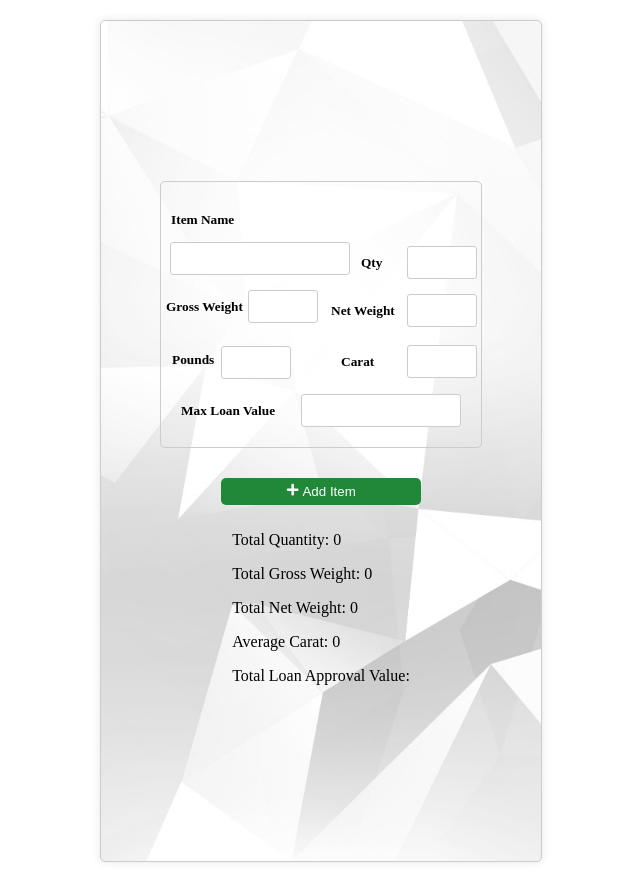
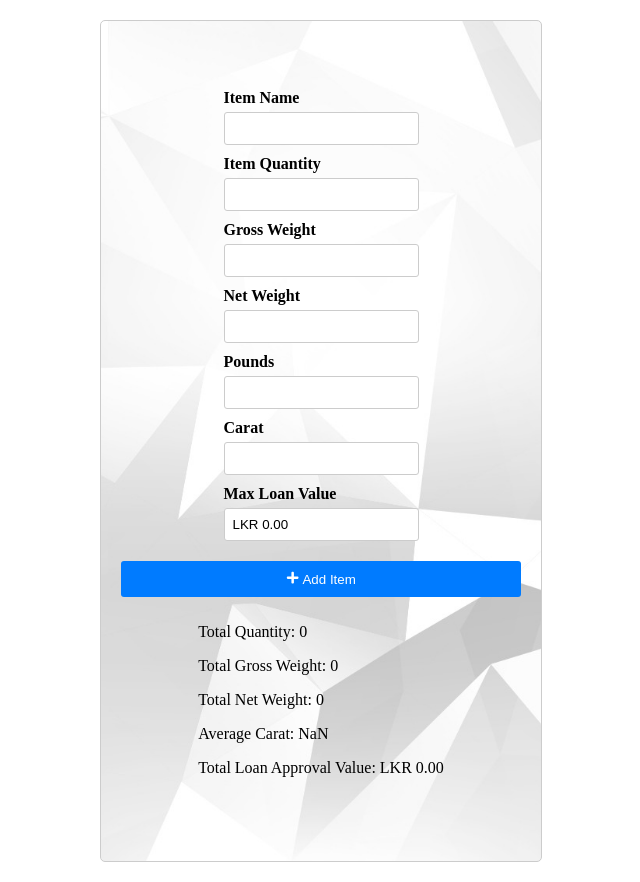
Before and after one commit to PasinduUmayangaSenanayaka/mainapp, a React (Create React App) app: page /pawn-generate in a window 1280 px wide. Shown: the whole page, without its empty margins (408-1048 px from the left). Built offline with nearby package versions, Linux system fonts and the light colour scheme; the HTML template or start-up script is replaced by a standard one.

Commit message:
Update PawnGeneratePage.js

```diff
--- a/src/components/PawnGeneratePage.js
+++ b/src/components/PawnGeneratePage.js
@@ -1,6 +1,5 @@
 import React, { useState, useEffect } from 'react';
 import { FaTrashAlt, FaPlus } from 'react-icons/fa'; // Import the trash and plus icons
-import './pawnGenerateStyles.css'; // Import the CSS file
 
 const PawnGeneratePage = () => {
   const [items, setItems] = useState([{ itemName: '', itemsQuantity: '', totalWeight: '', netWeight: '' }]);
@@ -11,9 +10,9 @@ const PawnGeneratePage = () => {
   const [totalNetWeight, setTotalNetWeight] = useState(0);
   const [averageCarat, setAverageCarat] = useState(0);
 
-  // useEffect(() => {
-  //   calculateMonetaryValues();
-  // }, [items]);
+  useEffect(() => {
+    calculateMonetaryValues();
+  }, [items]);
 
   const calculateMonetaryValues = () => {
     let totalQuantityValue = 0;
@@ -113,85 +112,64 @@ const PawnGeneratePage = () => {
   };
 
   return (
-    <div className="container" style={{ backgroundColor: '#959191' }}>
+    <div className="container">
       {items.map((item, index) => (
         <div key={index} className="item-container">
-          <div >
-            <label className='it5'>Item Name</label>
-            <div className="input-field5">
+          <div>
+            <label>Item Name</label>
             <input
-              className="item-name-input"
               type="text"
               value={item.itemName}
               onChange={(e) => handleInputChange(index, e, 'itemName')}
             />
-            </div>
           </div>
-          <div >
-            <label className="it2">Qty</label>
-            <div className='input-field2'>
+          <div>
+            <label>Item Quantity</label>
             <input
-              className="items-quantity-input"
               type="text"
               value={item.itemsQuantity}
               onChange={(e) => handleInputChange(index, e, 'itemsQuantity')}
             />
-            </div>
           </div>
-          <div >
-            <label className="it1">Gross Weight</label>
-            <div className='input-field1'>
+          <div>
+            <label>Gross Weight</label>
             <input
-              className="total-weight-input"
               type="text"
               value={item.totalWeight}
               onChange={(e) => handleInputChange(index, e, 'totalWeight')}
             />
-            </div>
           </div>
-          <div >
-            <label  className="it3">Net Weight</label>
-            <div  className='input-field3'>
+          <div>
+            <label>Net Weight</label>
             <input
-              className="net-weight-input"
               type="text"
               value={item.netWeight}
               onChange={(e) => handleInputChange(index, e, 'netWeight')}
             />
-            </div>
           </div>
-          <div >
-            <label className="it4">Pounds</label>
-            <div  className='input-field4'>
+          <div>
+            <label>Pounds</label>
             <input
-              className="pounds-amount-input"
               type="text"
               value={monetaryValues[index]?.poundAmount || ''}
               readOnly
             />
-            </div>
           </div>
-          <div >
-            <label className='it7'>Carat</label>
-            <div  className="input-field7">
+          <div>
+            <label>Carat</label>
             <input
-              className="carat-input"
               type="text"
               value={monetaryValues[index]?.carat || ''}
               readOnly
             />
-            </div>
           </div>
-          <div >
-            <label className='it8'>Max Loan Value</label>
-            <div className="input-field8">
+          <div>
+            <label>Max Loan Value</label>
             <input
-              className="pawn-value-input"
               type="text"
               value={monetaryValues[index]?.monetaryValue.toLocaleString('en-LK', { style: 'currency', currency: 'LKR' }) || ''}
               readOnly
             />
-            </div>
           </div>
 
           {items.length > 1 && (
```
